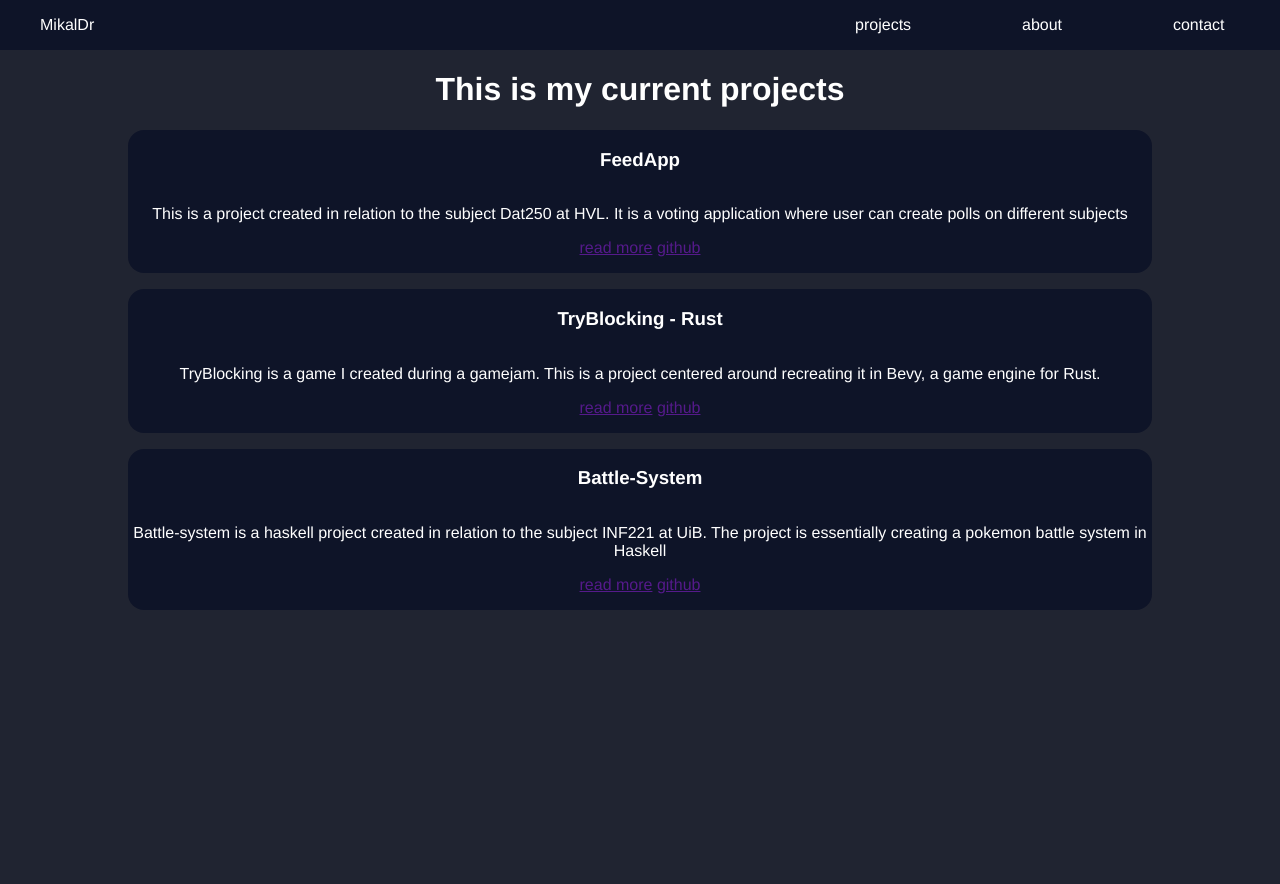
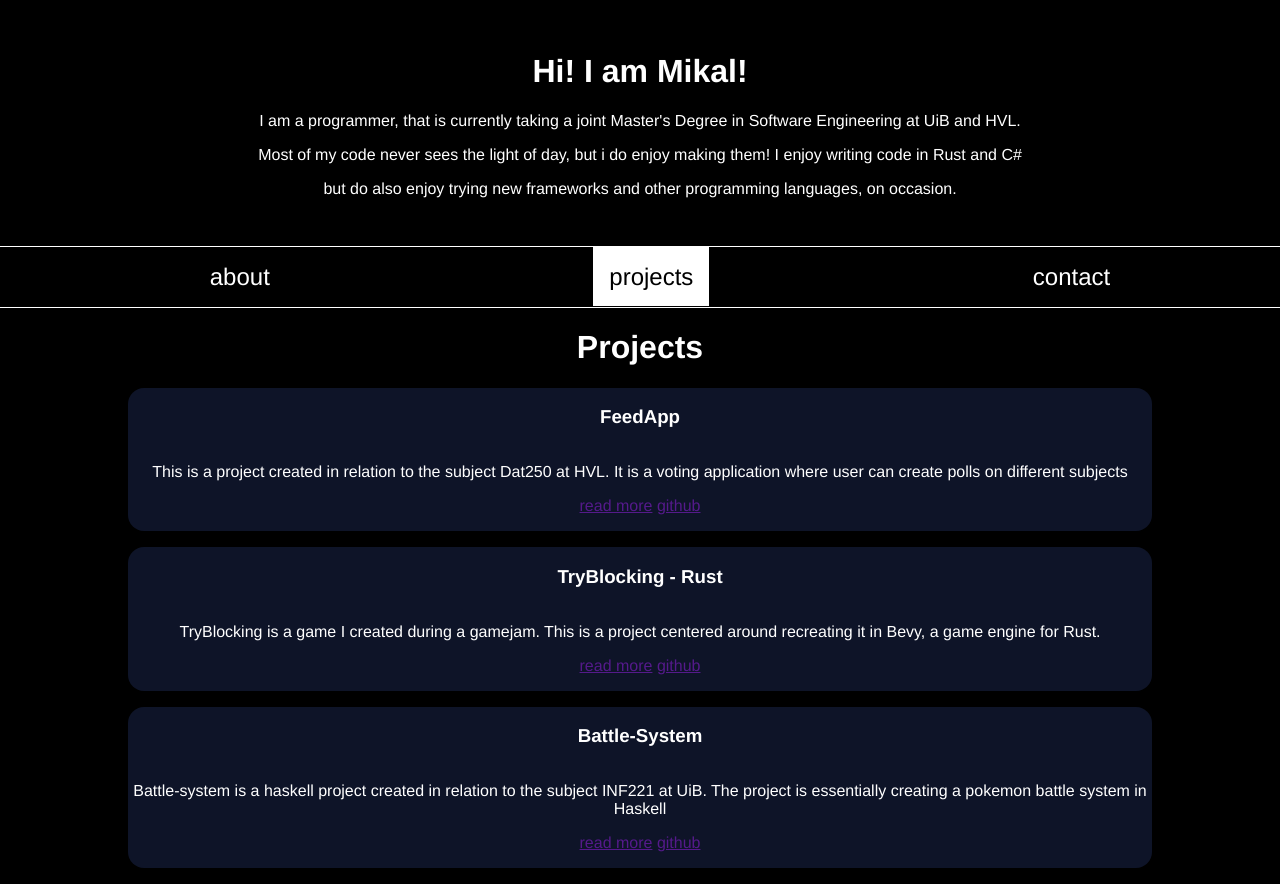
Before and after one commit to MikalDr/mdr-frontend, a SvelteKit app: page /projects in a window 1280 px wide. Before the commit the page ends 800 px from the top, so only its background shows below. Built offline with nearby package versions, Linux system fonts and the light colour scheme.

Commit message:
Edit of styling

```diff
--- a/src/routes/+layout.svelte
+++ b/src/routes/+layout.svelte
@@ -1,16 +1,41 @@
 <script>
     import "../style.scss"
+    import { page } from '$app/stores';
+    import { derived } from 'svelte/store';
+
+    const isProjectsPage = derived(page, $page => $page.url.pathname === '/projects');
+    const isContactPage = derived(page, $page => $page.url.pathname === '/contact');
+    const isAboutPage = derived(page, $page => $page.url.pathname === '/about');
 </script>
 
+<div class="mainbox">
+    <div class="main-section">
+        <h1>Hi! I am Mikal!</h1>
+        <p>I am a programmer, that is currently taking a joint Master's Degree in Software Engineering at UiB and HVL.</p>
+        <p>Most of my code never sees the light of day, but i do enjoy making them! I enjoy writing code in Rust and C#</p>
+        <p>but do also enjoy trying new frameworks and other programming languages, on occasion.</p>
+    </div>
+</div>
+
 <div class="navbar">
-    <ul class="header-logo">
-        <li><a href="/">MikalDr</a></li>
-    </ul>
     <ul class="header-buttons">
-        <li><a href="/projects">projects</a></li>
-        <li><a href="/about">about</a></li>
-        <li><a href="/contact">contact</a></li>
+        <li><a href="/about" class:navbar-button-active={$isAboutPage}>about</a></li>
+        <li><a href="/projects" class:navbar-button-active={$isProjectsPage}>projects</a></li>
+        <li><a href="/contact" class:navbar-button-active={$isContactPage}>contact</a></li>
     </ul>
 </div>
 
 <slot></slot>
+
+<style>
+    .main-section {
+        margin: 2rem;
+    }
+    a {
+        font-size: 1.5rem;
+    }
+    .navbar-button-active {
+        background-color: white;
+        color:black;
+    }
+</style>
--- a/src/routes/+page.svelte
+++ /dev/null
@@ -1,5 +0,0 @@
-<div class="mainbox">
-    <div>
-        <h1>Hello welcome to my website!</h1>
-    </div>
-</div>
--- a/src/routes/projects/+page.svelte
+++ b/src/routes/projects/+page.svelte
@@ -11,7 +11,7 @@
 
 <div class="mainbox">
     <div>
-        <h1>This is my current projects</h1>
+        <h1>Projects</h1>
         <div class="project-articles">
             {#each projects as p}
                 <div class="articles">
@@ -23,3 +23,9 @@
         </div>
     </div>
 </div>
+
+<style>
+    .navbar-button-active {
+    background-color: white;
+    }
+</style>
--- a/src/style.scss
+++ b/src/style.scss
@@ -2,20 +2,22 @@ body {
     min-width: 500px;
     font-family: Helvetica, Sans-Serif;
     margin: 0;
-    background-color: #202431;
+    background-color: #000000;
     color: white;
 }
 
 .mainbox{
     display:flex;
-    justify-content: space-around;
+    justify-content: center;
     text-align: center;
 }
 
 .navbar{
-    background-color: #0E1428;
+    border-top: white solid 1px;
+    border-bottom: white solid 1px;
     display: flex;
-    justify-content: space-between;
+    justify-content: center;
+    margin: 0;
 
     ul {
         list-style: none;
@@ -23,9 +25,12 @@ body {
     a {
         color: white;
         text-decoration: none;
+        padding: 1rem;
+        width: auto
     }
     a:hover{
-        color: #FF7F11;
+        color: black;
+        background-color: white;
     }
     .header-logo{
         flex-grow: 2;
```
